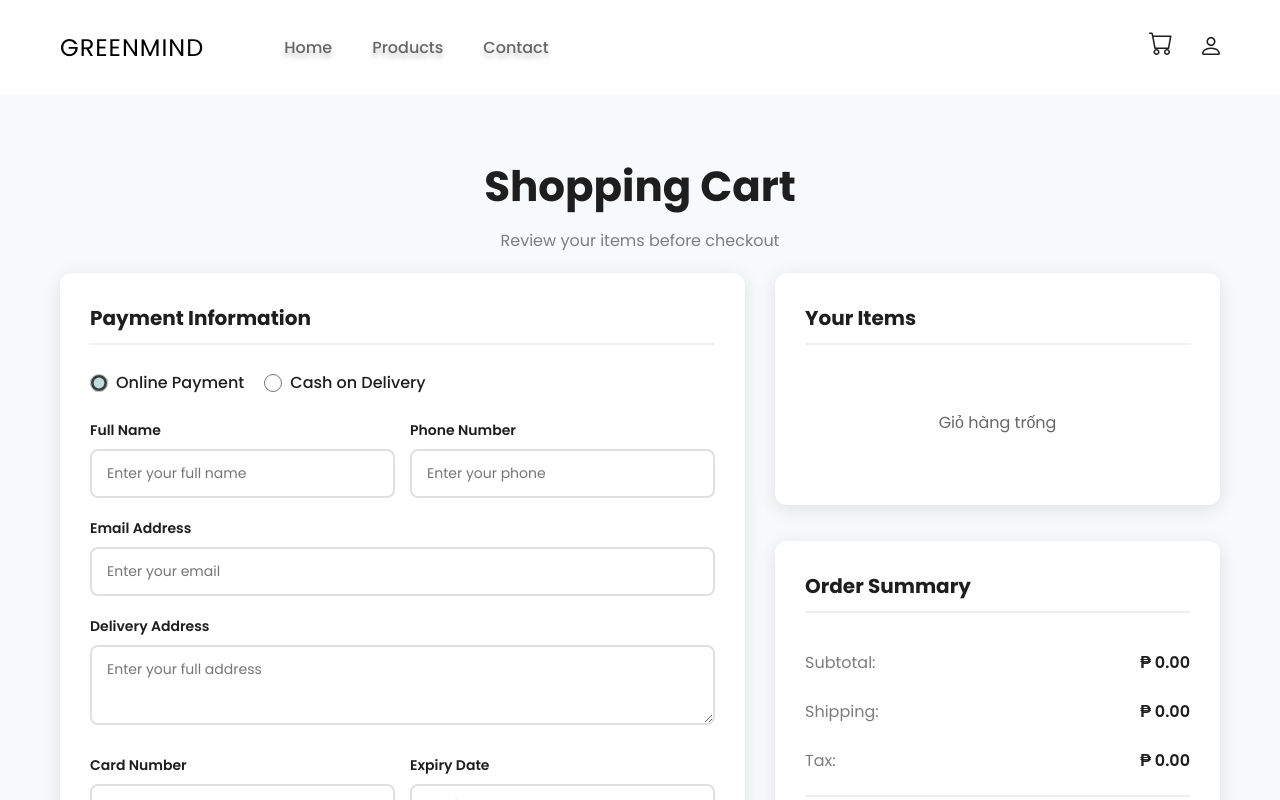
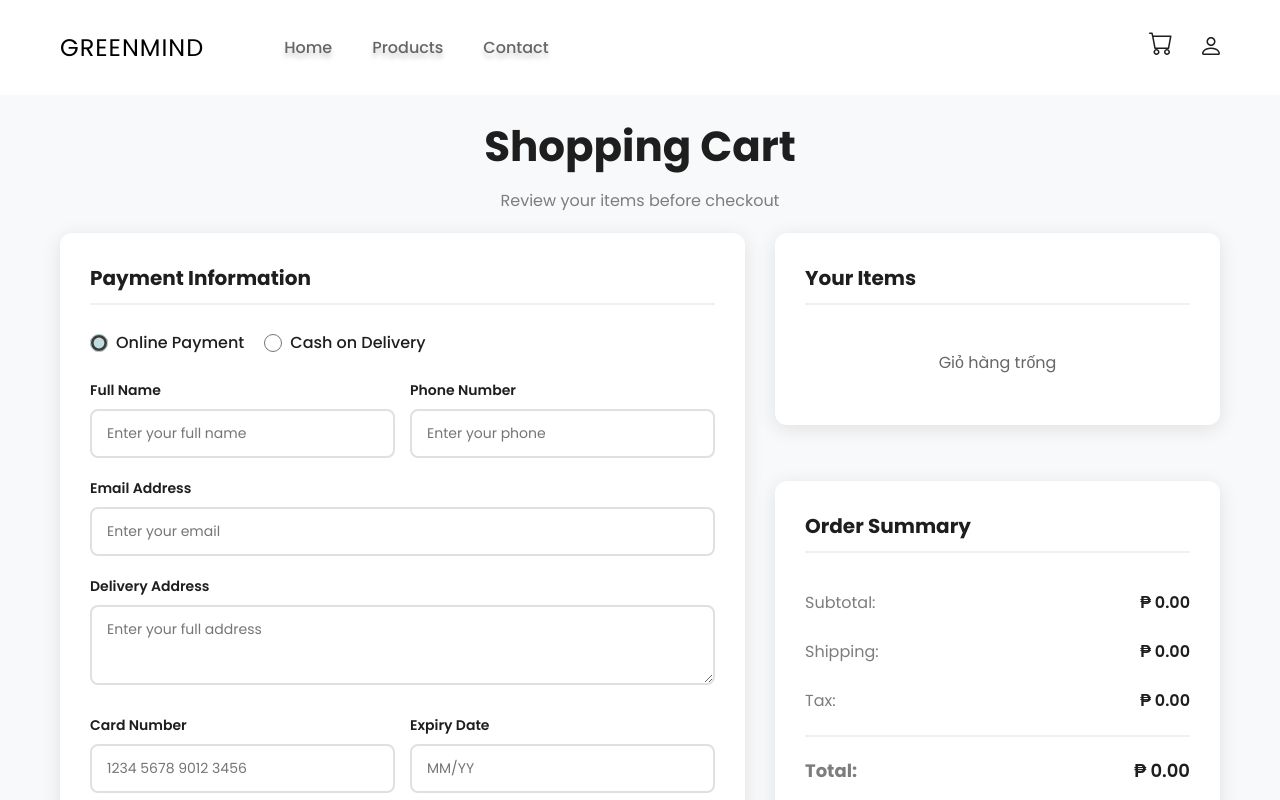
Before and after one commit to tranhoangha9/convert_to_react, a Next.js app: page /cart in a window 1280 px wide. Shown: the top 800 px of the page. Built offline with nearby package versions, Linux system fonts and the light colour scheme.

Commit message:
giao dien homepage

```diff
--- a/src/app/cart/page.jsx
+++ b/src/app/cart/page.jsx
@@ -30,6 +30,9 @@ function Cart() {
   };
 
   return (
+    <>
+      <title>Cart</title>
+
     <main className="cart-main">
         <div className="container">
           <div className="cart-header">
@@ -163,6 +166,7 @@ function Cart() {
           </div>
         </div>
       </main>
+    </>
   );
 }
 
--- a/src/app/products/page.jsx
+++ b/src/app/products/page.jsx
@@ -25,6 +25,8 @@ function Products() {
   };
 
   return (
+    <>
+      <title>Products - Greenmind</title>
     <div>
       <section className="products-section">
         <div className="container">
@@ -67,6 +69,7 @@ function Products() {
         </div>
       </section>
     </div>
+    </>
   );
 }
 
--- a/src/layouts/Footer/Footer.css
+++ b/src/layouts/Footer/Footer.css
@@ -1,6 +1,7 @@
 .footer {
     background-color: #C1DCDC;
     padding: 60px 0 20px;
+
 }
 
 .footer .container {
--- a/src/styles/cart.css
+++ b/src/styles/cart.css
@@ -9,7 +9,7 @@
 .cart-main {
     background: #f8f9fa;
     min-height: calc(100vh - 200px);
-    padding: 60px 0;
+    padding: 20px 0 30px 0;
 }
 
 .cart-header {
@@ -322,6 +322,6 @@
 
 .empty-cart {
     text-align: center;
-    padding: 40px;
+    padding: 20px;
     color: #666;
 }
```
